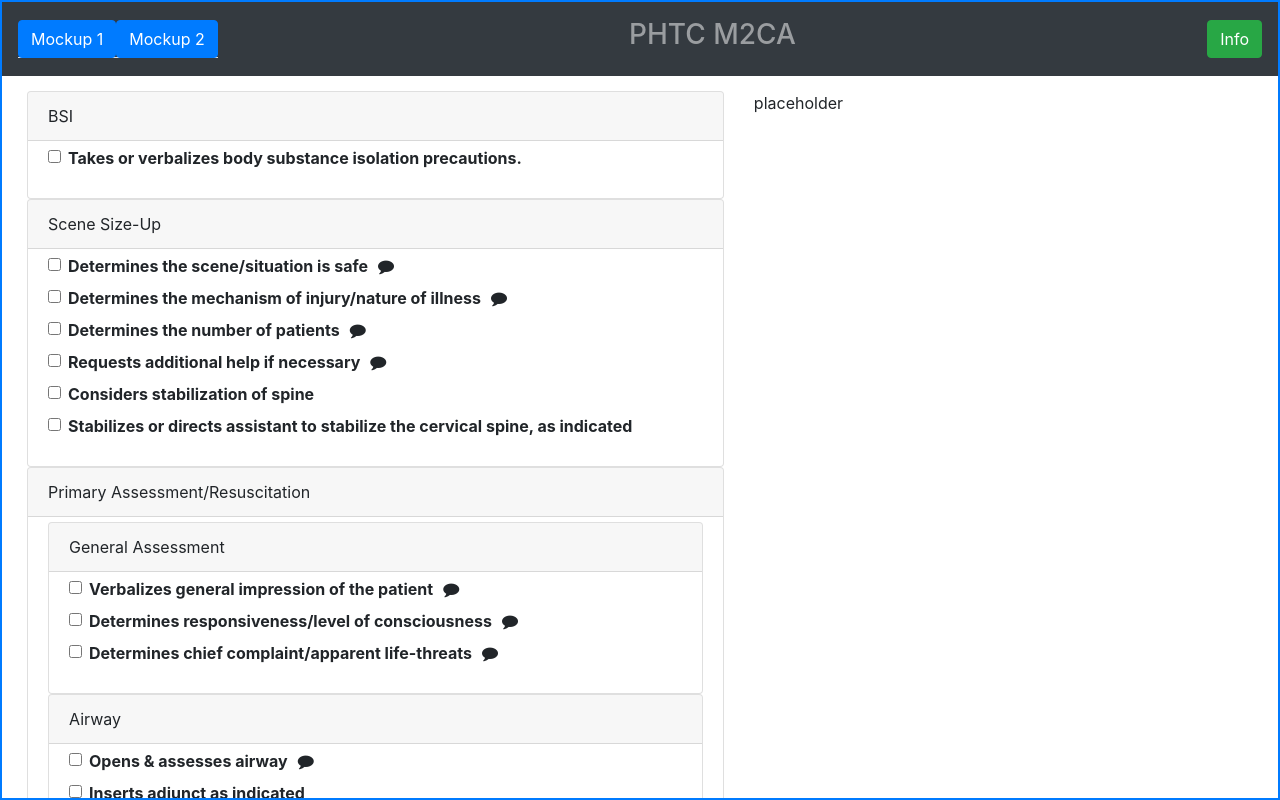
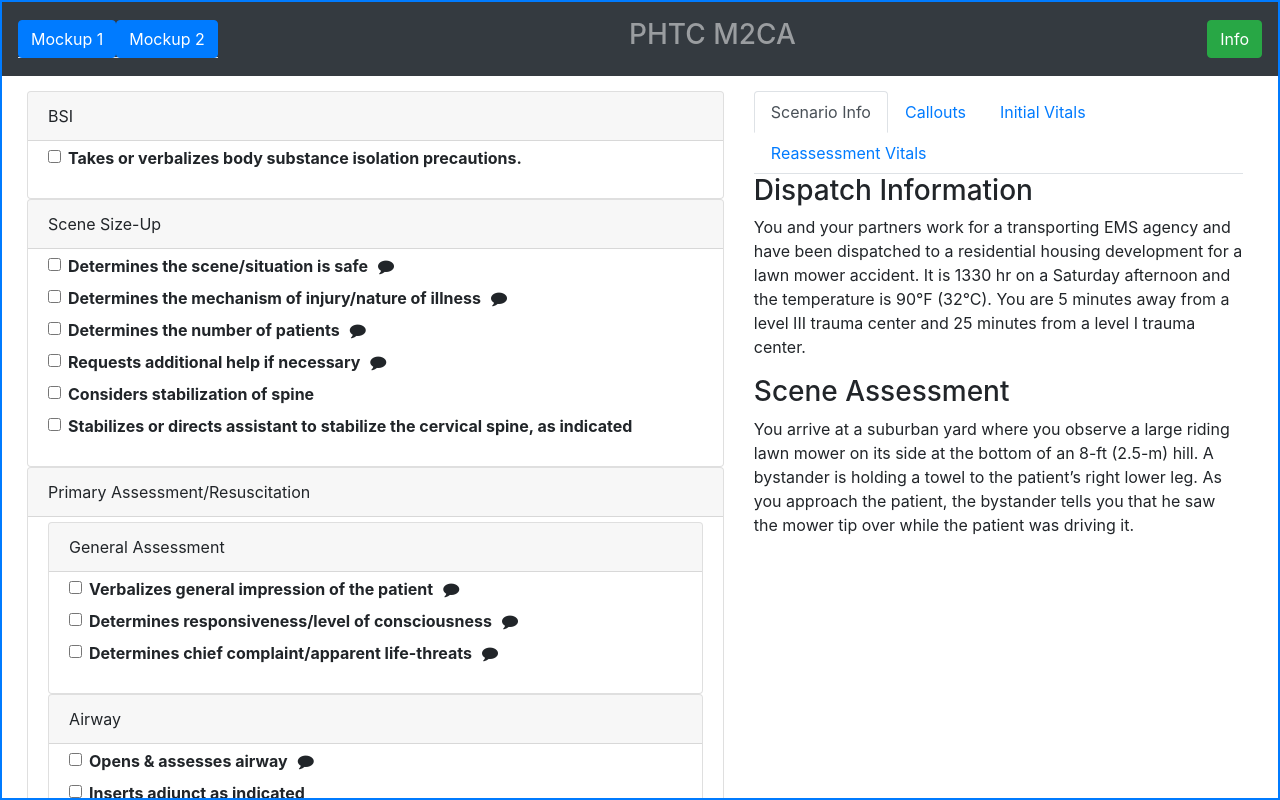
Before and after one commit to MedDBriefer/mockup, a React (Create React App) app: page /mockup2 in a window 1280 px wide. Built offline with nearby package versions, Linux system fonts and the light colour scheme.

Commit message:
made use of new minimal RaterInfo component

```diff
--- a/src/Mockup2.js
+++ b/src/Mockup2.js
@@ -4,6 +4,7 @@ import MDBContainer from "./components/MDBContainer"
 
 import CheckList from "./components/CheckList";
 import Accordian from "./components/Accordian"
+import RaterInfo from "./components/RaterInfo"
 
 class Mockup2 extends React.Component {
 
@@ -73,7 +74,8 @@ class Mockup2 extends React.Component {
                   first={true}
                 />
     // const lhs = (<div>placeholder</div>)
-    const rhs = (<div>placeholder</div>)
+    const rhs = <RaterInfo scenario={scen} />
+    // const rhs = (<div>placeholder</div>)
 
     return <MDBContainer
               lhs={lhs}
```
